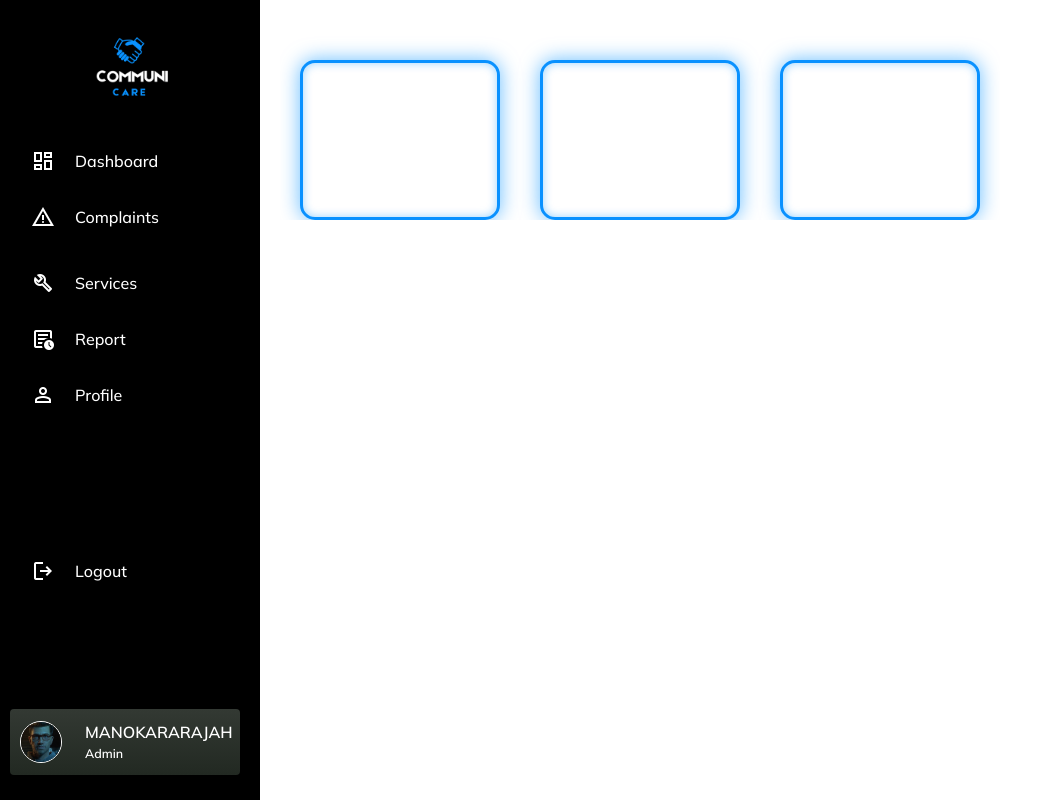
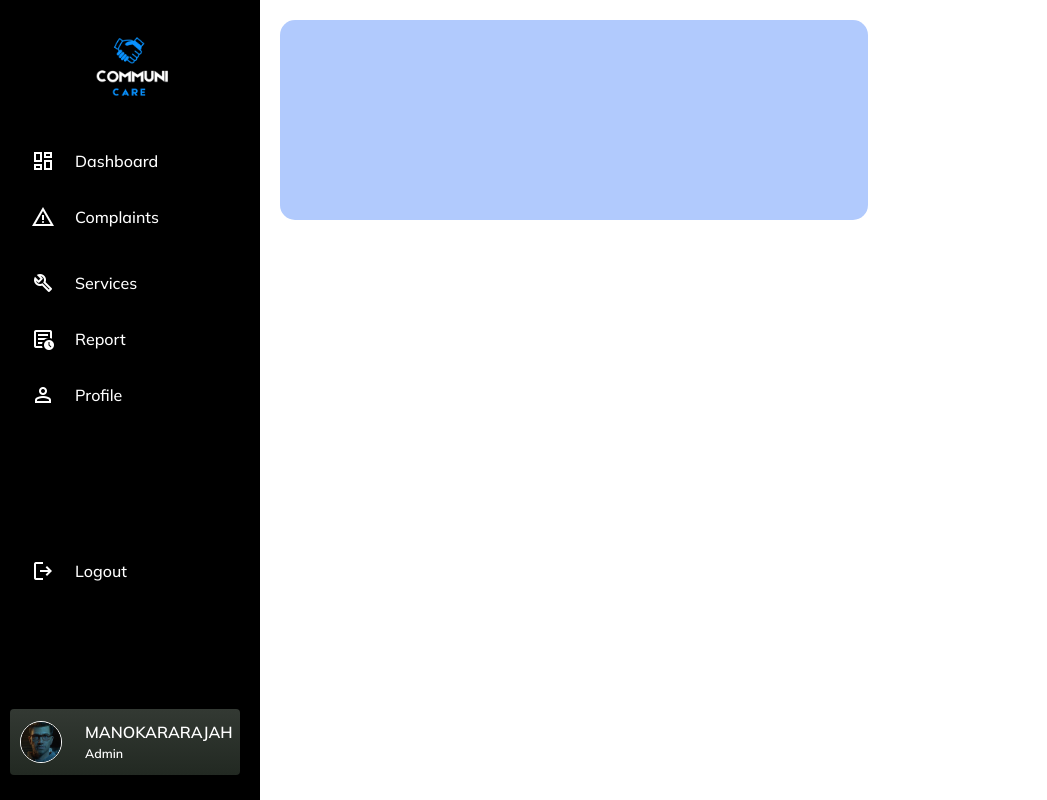
Before and after one commit to CommuniCareSL/CommuniCare-WebApp, a React (Vite) app: page /dashboard in a window 1280 px wide. Shown: the whole page, without its empty margins (0-1047 px from the left). Built offline with nearby package versions, Linux system fonts and the light colour scheme.

Commit message:
Begining the card slider for the admin dashboard

```diff
--- /dev/null
+++ b/src/components/Admin/CardSlider.jsx
@@ -0,0 +1,11 @@
+import React from 'react'
+
+const CardSlider = () => {
+  return (
+    <div className="admin-dashboard-box-details-row-view">
+
+    </div>
+  )
+}
+
+export default CardSlider
--- a/src/pages/Admin/Dashboard.jsx
+++ b/src/pages/Admin/Dashboard.jsx
@@ -1,29 +1,35 @@
 // import React from 'react'
 import Sidebar from '../../components/Admin/Sidebar';
+import CardSlider from '../../components/Admin/CardSlider';
 
 import '../../styles/pages/Admin/Dashboard.css';
-import profileImg from '../../assets/Admin/profile-img.jpg';
-import { height } from '@fortawesome/free-brands-svg-icons/fa42Group';
+import '../../styles/pages/Admin/CardSlider.css';
+// import profileImg from '../../assets/Admin/profile-img.jpg';
+// import { height } from '@fortawesome/free-brands-svg-icons/fa42Group';
 
 const Dashboard = () => {
   return (
     <div>
 
-      <Sidebar/>
+      <Sidebar />
       <div className="admin-dashboard-home-page">
-        <div className="admin-dashboard-box-details-row-view">
-          <div className="admin-dashboard-detailed-box">
+        <CardSlider />
+      </div>
 
-          </div>
-          <div className="admin-dashboard-detailed-box">
 
-          </div>
-          <div className="admin-dashboard-detailed-box">
+    </div>
+  );
+};
 
-          </div>
-        </div>
-      </div>
-      {/* <div className="home-content">
+export default Dashboard;
+
+
+
+
+
+
+
+{/* <div className="home-content">
       <div className="overview-boxes">
         <div className="box">
           <div className="right-side">
@@ -278,9 +284,3 @@ const Dashboard = () => {
         </div>
       </div>
     </div> */}
-
-    </div>
-  );
-};
-
-export default Dashboard;
--- /dev/null
+++ b/src/styles/pages/Admin/CardSlider.css
@@ -0,0 +1,9 @@
+.admin-dashboard-box-details-row-view{
+    display: flex;
+    flex-wrap: nowrap;
+    overflow-x: auto;
+    width: 60%;
+    height: 25vh;
+    background-color: rgb(177, 202, 253);
+    border-radius: 15px;
+  }
--- a/src/styles/pages/Admin/Dashboard.css
+++ b/src/styles/pages/Admin/Dashboard.css
@@ -1,7 +1,6 @@
 .admin-dashboard-home-page {
   flex-grow: 1;
   padding: 20px;
-  /* background-color: #917d7d; */
   min-height: 100vh;
   min-width: auto;
   margin-left: 85px;
@@ -15,13 +14,7 @@
   margin-left: 260px;
 }
 
-.admin-dashboard-box-details-row-view{
-  display: flex;
-  flex-wrap: nowrap;
-  overflow-x: auto;
-}
-
-.admin-dashboard-detailed-box{
+/* .admin-dashboard-detailed-box{
   margin-top: 5vh;
   margin-left: 20px;
   height: 20vh;
@@ -31,7 +24,7 @@
   border-radius: 15px;
   border: 3px solid #0991FF;
   box-shadow: 0 0 20px rgba(0, 145, 255, 0.6), inset 0 0 10px rgba(0, 145, 255, 0.4);
-}
+} */
 
 /* .home-content {
   margin-top: 80px;
```
